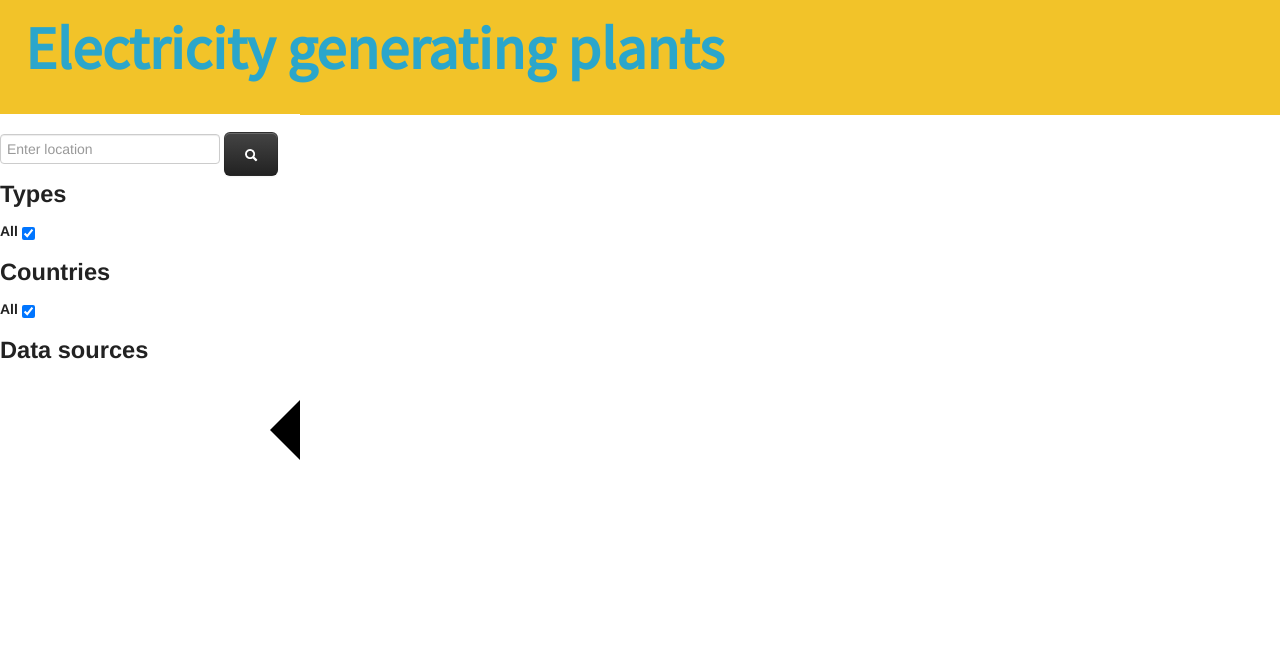
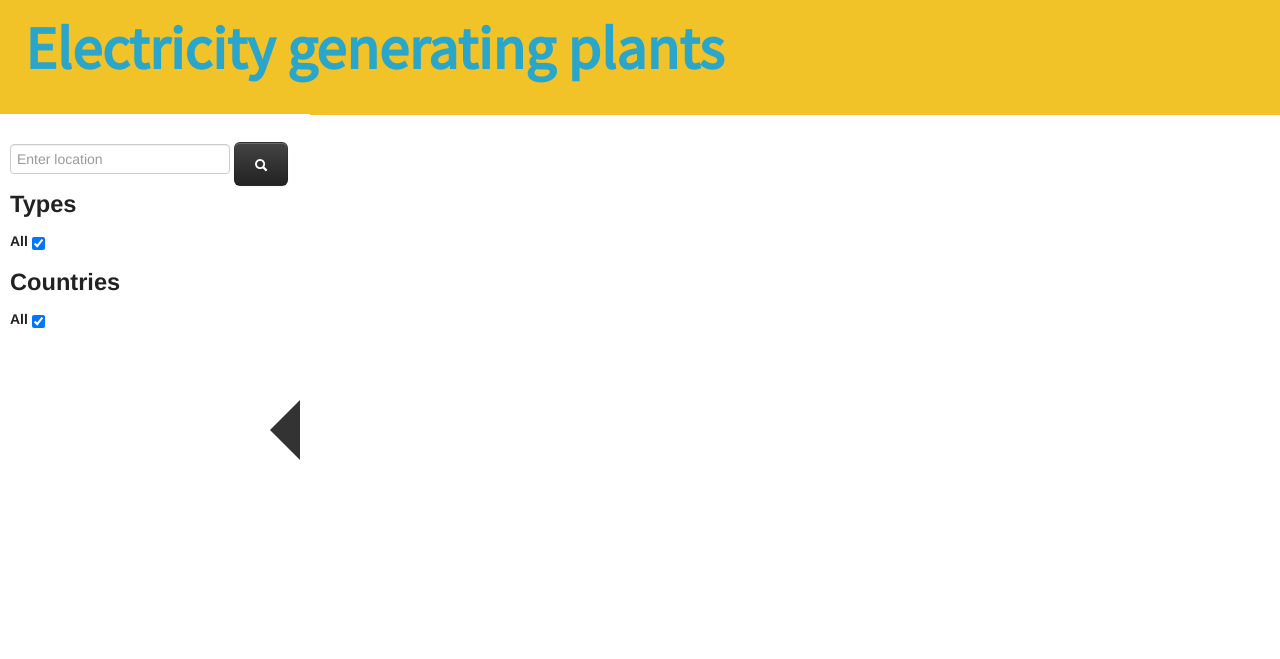
Before and after one commit to willbeaufoy/powerplantsmap, a Flask app: page / in a window 1280 px wide. Shown: the top 659 px of the page. Run offline with Flask 2, Linux system fonts and the light colour scheme; data that the repository does not hold is empty; style sheets or scripts are compiled from the project's sources; parts of the project's set-up code (start-up, migrations or seed data) failed here and were passed over; some libraries are stand-ins or nearby versions.

Commit message:
Some small changes to control panel

```diff
--- a/app/static/css/main.less
+++ b/app/static/css/main.less
@@ -70,6 +70,7 @@ main li {
     position:absolute;
     top:114px;
     background:@whitey;
+    padding: 10px 0 0 10px;
 }
 
 #panel ul li img {
@@ -83,7 +84,7 @@ main li {
 .arrow-left {
     width:0;
     height:0;
-    border-right:30px solid black;
+    border-right:30px solid #333;
     border-top:30px solid transparent;
     border-bottom:30px solid transparent;
     float:right;
--- a/app/templates/index.html
+++ b/app/templates/index.html
@@ -35,7 +35,7 @@
             </li>
         </ul>
     </div>
-    <h2>Data sources</h2>
+    <!--<h2>Data sources</h2>
     <ul>
         {% for country in countries %}
         <li><strong>{{country.name}}</strong>:
@@ -46,7 +46,7 @@
             </ul>
         </li>
         {% endfor %}
-    </ul>
+    </ul>-->
     <!--<div id="charts"></div>-->
 </div>
 <div id="toggle-panel" class="arrow-left"></div>
```
